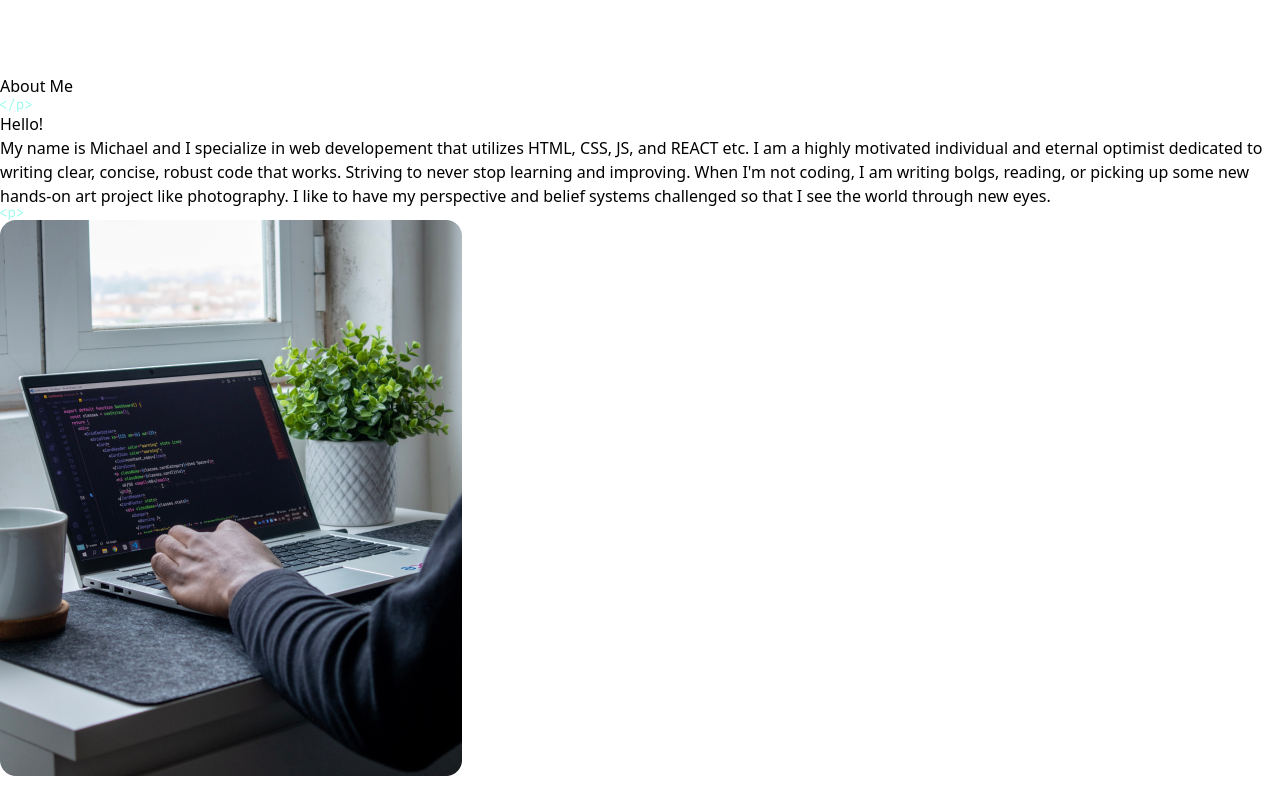
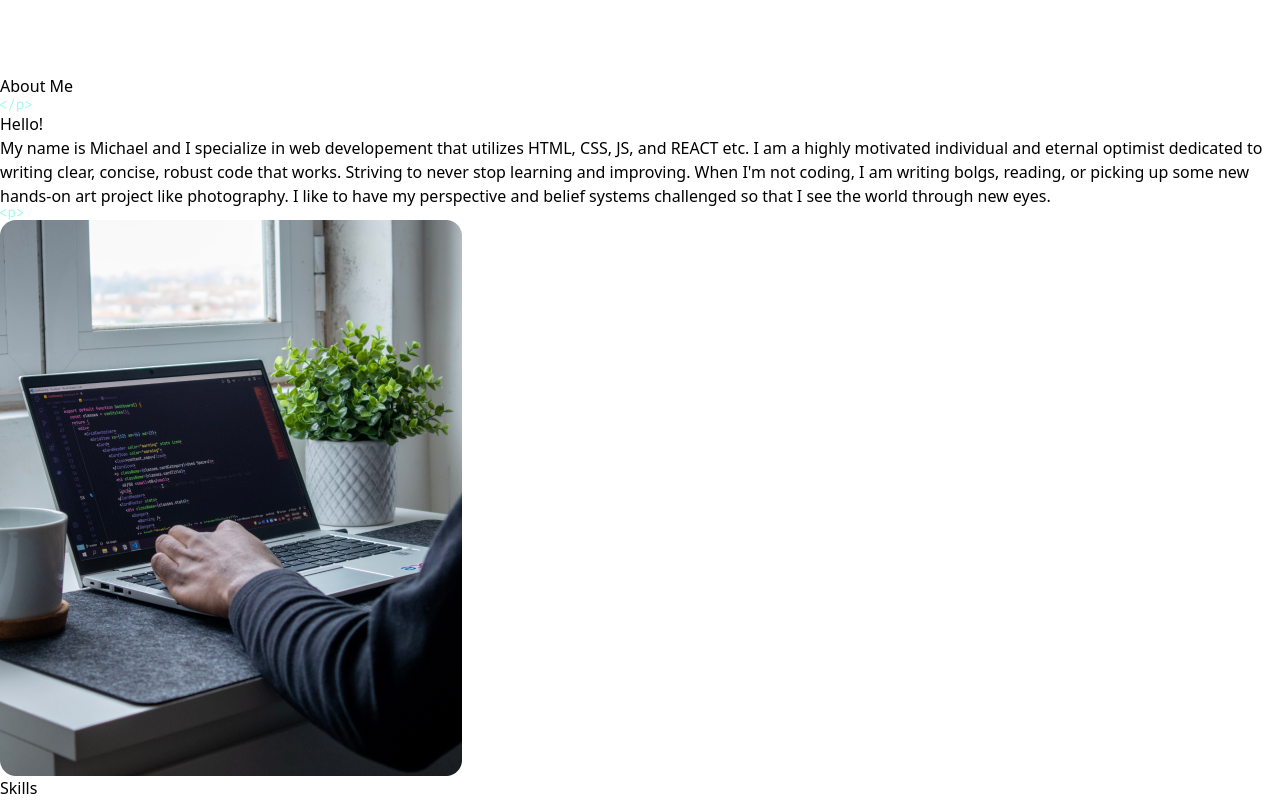
Before and after one commit to michado2019/portfolio, a React (Vite) app: page / in a window 1280 px wide. Shown: the part 1009-1809 px from the top of the page. Before the commit the page ends 1785 px from the top, so only its background shows below. Built offline with nearby package versions, Linux system fonts and the light colour scheme.

Commit message:
feat: Skills.tsx created and rendered in Home.tsx

```diff
--- a/src/components/pages/home/Home.tsx
+++ b/src/components/pages/home/Home.tsx
@@ -1,11 +1,13 @@
 import About from "./about/About"
 import Hero from "./hero/Hero"
+import Skills from "./skills/Skills"
 
 const Home = () => {
   return (
     <div className="mt-[80px]">
         <Hero />
         <About />
+        <Skills />
     </div>
   )
 }
--- /dev/null
+++ b/src/components/pages/home/skills/Skills.tsx
@@ -0,0 +1,8 @@
+
+const Skills = () => {
+  return (
+    <div className='bg-[#292F36]'>Skills</div>
+  )
+}
+
+export default Skills
```
